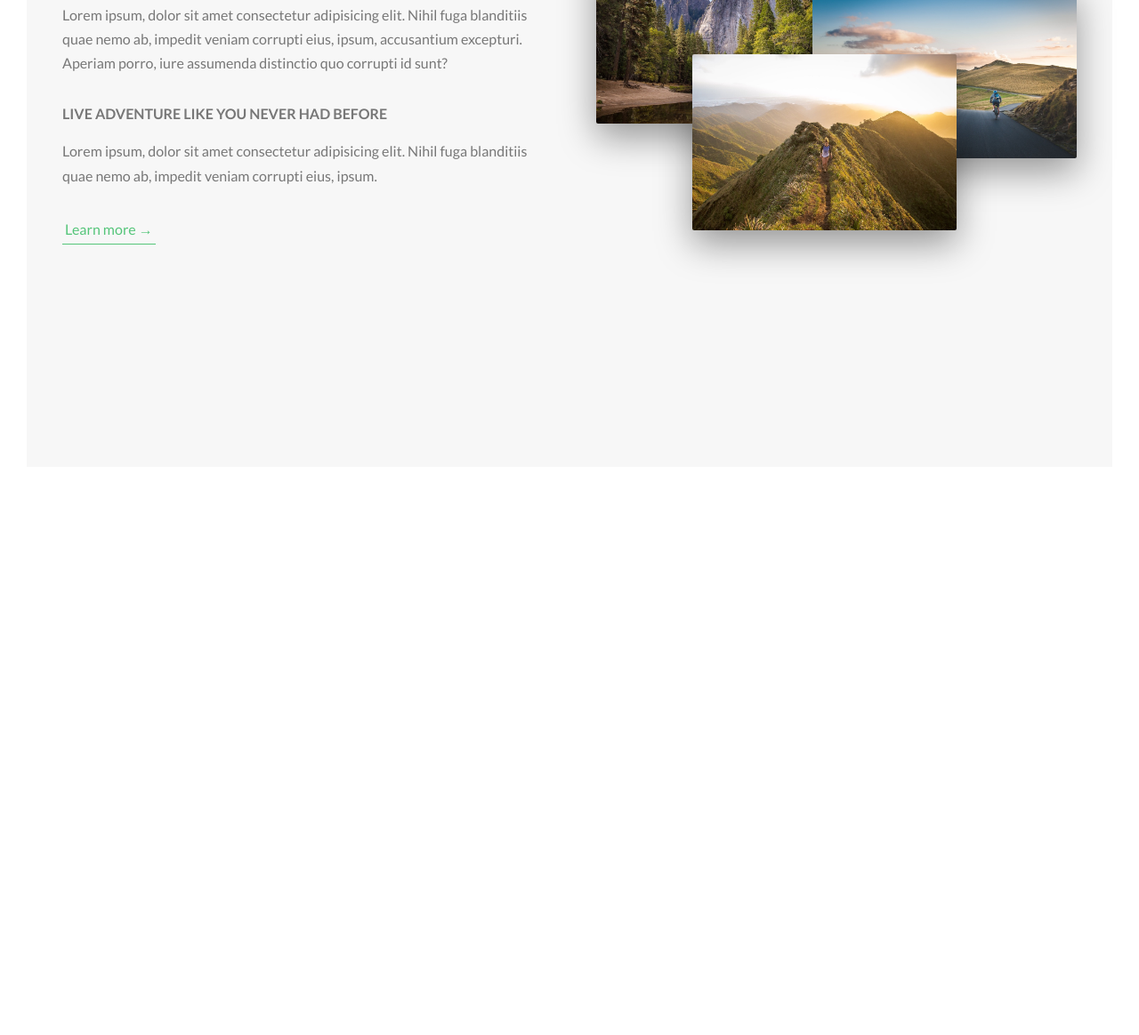
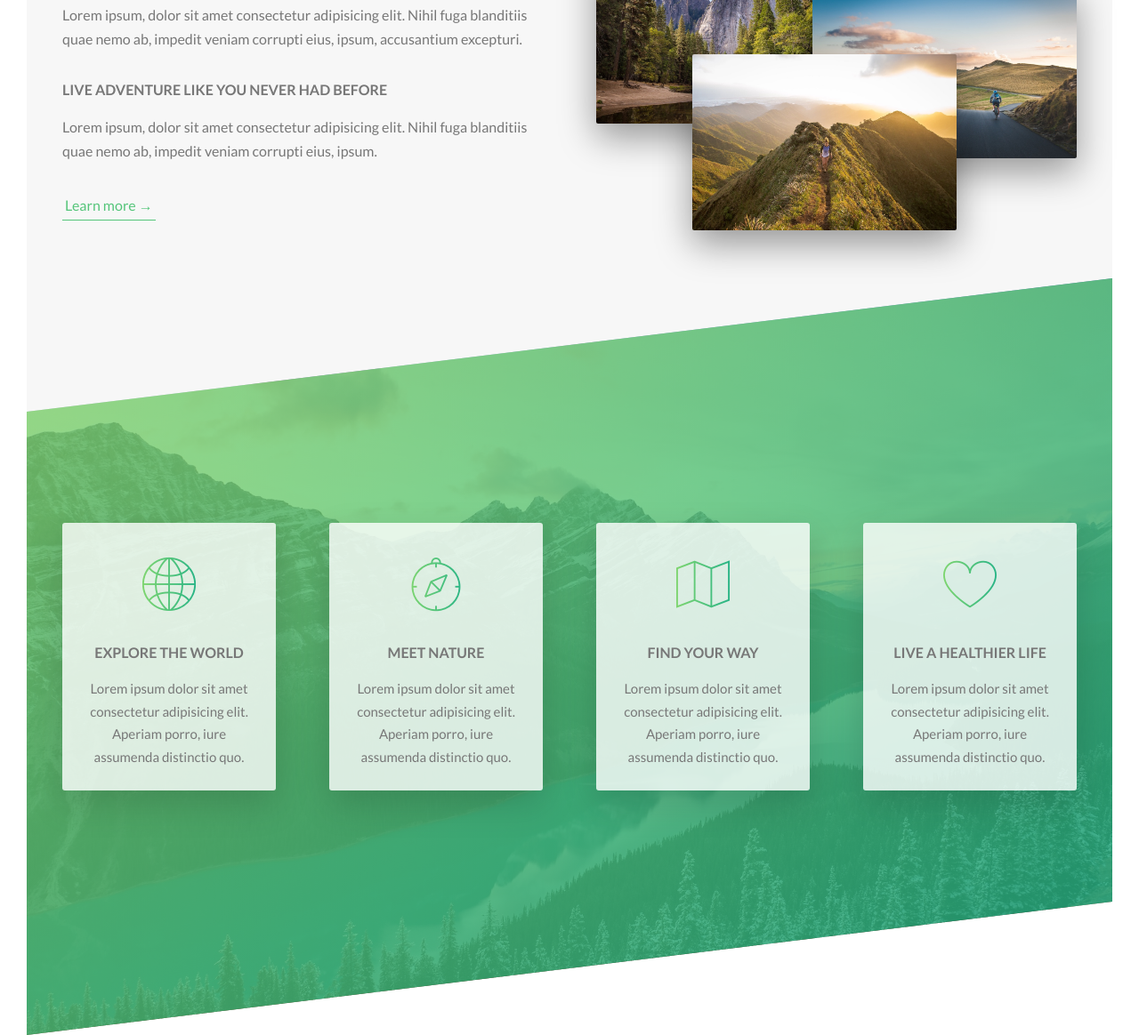
Before and after one commit to roukell/natours, a website: page index.html in a window 1280 px wide. Shown: the part 1059-2223 px from the top of the page at 89% size. Before the commit the page ends 1614 px from the top, so only its background shows below. Drawn offline with Linux system fonts and the light colour scheme.

Commit message:
updated section-features

```diff
--- a/index.html
+++ b/index.html
@@ -45,7 +45,7 @@
                         You're going to fall in love with nature
                     </h3>
                     <p class="paragraph">
-                        Lorem ipsum, dolor sit amet consectetur adipisicing elit. Nihil fuga blanditiis quae nemo ab, impedit veniam corrupti eius, ipsum, accusantium excepturi. Aperiam porro, iure assumenda distinctio quo corrupti id sunt?
+                        Lorem ipsum, dolor sit amet consectetur adipisicing elit. Nihil fuga blanditiis quae nemo ab, impedit veniam corrupti eius, ipsum, accusantium excepturi.
                     </p>
                     <h3 class="heading-tertiary u-margin-bottom-small">
                         Live adventure like you never had before
@@ -64,6 +64,47 @@
                 </div>
             </div>
 
+        </section>
+
+        <section class="section-features">
+            <div class="row">
+                <div class="col-1-of-4">
+                    <div class="feature-box">
+                        <i class="feature-box__icon icon-basic-world"></i>
+                        <h3 class="heading-tertiary u-margin-bottom-small">Explore the world</h3>
+                        <p class="feature-box__text">
+                            Lorem ipsum dolor sit amet consectetur adipisicing elit. Aperiam porro, iure assumenda distinctio quo.
+                        </p>
+                    </div>
+                </div>
+                <div class="col-1-of-4">
+                    <div class="feature-box">
+                        <i class="feature-box__icon icon-basic-compass"></i>
+                        <h3 class="heading-tertiary u-margin-bottom-small">Meet nature</h3>
+                        <p class="feature-box__text">
+                            Lorem ipsum dolor sit amet consectetur adipisicing elit. Aperiam porro, iure assumenda distinctio quo.
+                        </p>
+                    </div>
+                </div>
+                <div class="col-1-of-4">
+                    <div class="feature-box">
+                        <i class="feature-box__icon icon-basic-map"></i>
+                        <h3 class="heading-tertiary u-margin-bottom-small">Find your way</h3>
+                        <p class="feature-box__text">
+                            Lorem ipsum dolor sit amet consectetur adipisicing elit. Aperiam porro, iure assumenda distinctio quo.
+                        </p>
+                    </div>
+                </div>
+                <div class="col-1-of-4">
+                    <div class="feature-box">
+                        <i class="feature-box__icon icon-basic-heart"></i>
+                        <h3 class="heading-tertiary u-margin-bottom-small">Live a healthier life</h3>
+                        <p class="feature-box__text">
+                            Lorem ipsum dolor sit amet consectetur adipisicing elit. Aperiam porro, iure assumenda distinctio quo.
+                        </p>
+                    </div>
+                </div>
+            </div>
         </section>
     </main>
 
--- /dev/null
+++ b/sass/components/_feature-box.scss
@@ -0,0 +1,22 @@
+.feature-box {
+  background-color: rgba($color-white, .8);
+  font-size: 1.5rem;
+  padding: 2.5rem;
+  text-align: center;
+  border-radius: 3px;
+  box-shadow: 0 1.5rem 4rem rgba($color-black, .15);
+  transition: transform .3s;
+
+  &__icon {
+    font-size: 6rem;
+    margin-bottom: .5rem;
+    display: inline-block;
+    background-image: linear-gradient(to right, $color-primary-light, $color-primary-dark);
+    -webkit-background-clip: text;
+    color: transparent;
+  }
+
+  &:hover {
+    transform: translateY(-1.5rem) scale(1.03);
+  }
+}
--- a/sass/main.scss
+++ b/sass/main.scss
@@ -9,6 +9,7 @@
 
 @import "components/button";
 @import "components/composition";
+@import "components/feature-box";
 
 @import "layout/grid";
 @import "layout/header";
--- a/sass/pages/_home.scss
+++ b/sass/pages/_home.scss
@@ -1,5 +1,24 @@
 .section-about {
-    background-color: $color-grey-light-1;
-    padding: 25rem 0;
-    margin-top: -20vh;
+  background-color: $color-grey-light-1;
+  padding: 25rem 0;
+  margin-top: -20vh;
 }
+
+.section-features {
+  margin-top: -11rem;
+  padding: 20rem 0;
+  background-image: linear-gradient(
+      to right bottom,
+      rgba($color-primary-light, 0.8),
+      rgba($color-primary-dark, 0.8)
+    ),
+    url(../img/nat-4.jpg);
+  background-size: cover;
+
+  transform: skewY(-7deg);
+
+  //   direct child selector, which is row in this case
+  & > * {
+    transform: skewY(7deg);
+  }
+}
```
Also changed, not shown: css/style.css.
